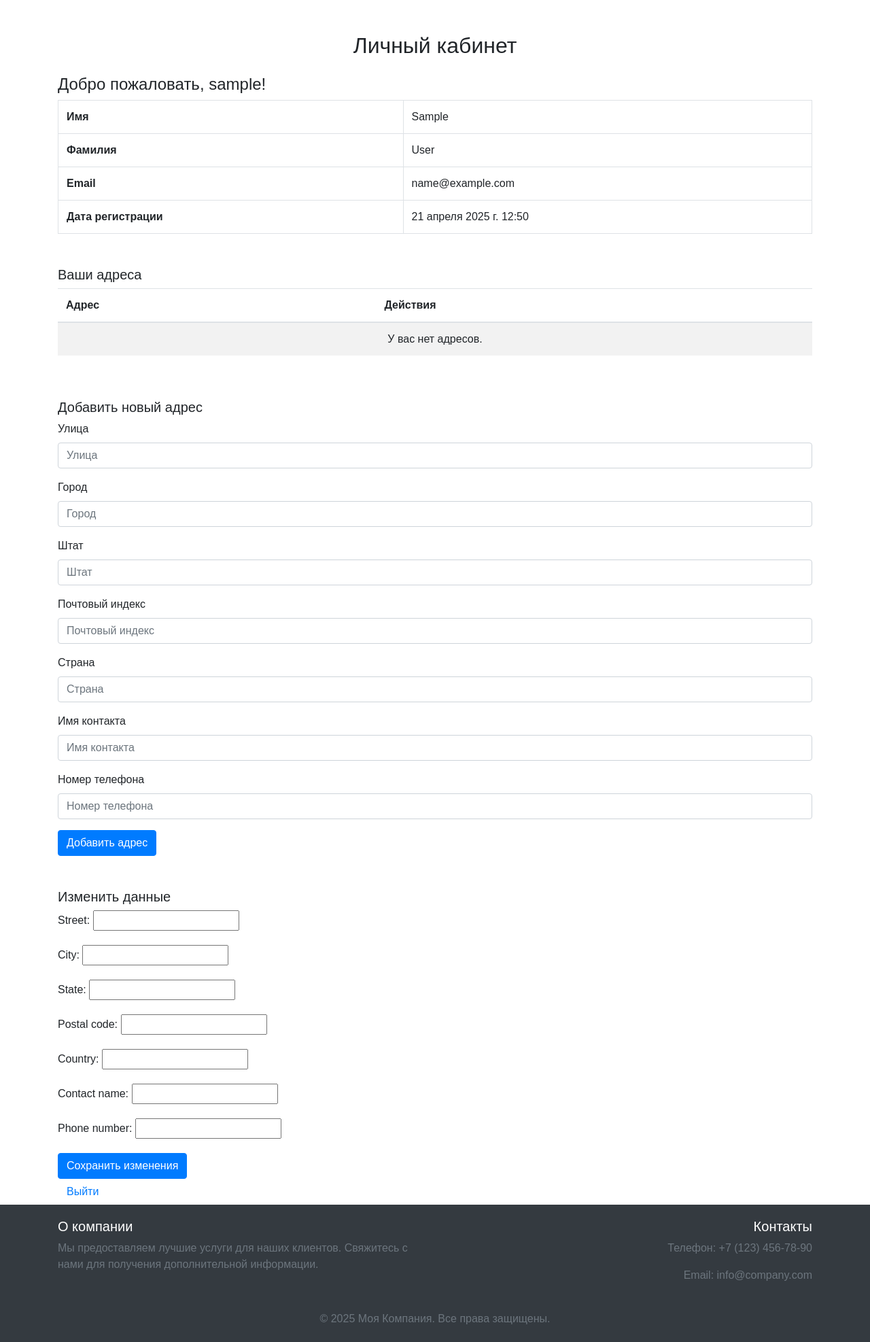
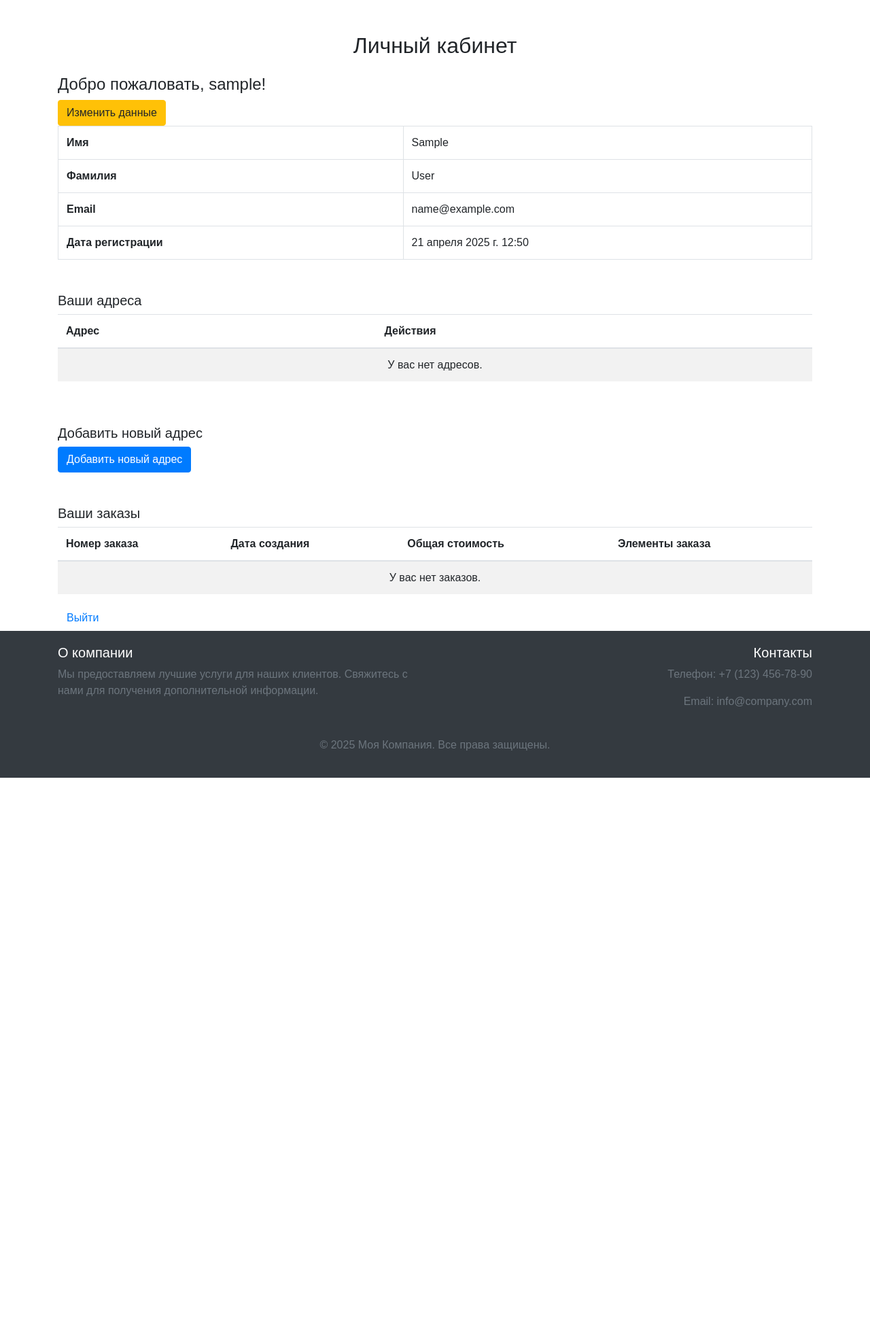
Before and after one commit to exeD1n/-----------, a Django app: page /add_address/ in a window 1280 px wide. Shown: the part 142-2116 px from the top of the page at 68% size. After the commit the page ends 1286 px from the top, so only its background shows below. Run offline with Django 5.2, Linux system fonts and the light colour scheme; the visitor is signed in with stand-in values (Sample User, id 1); some libraries are stand-ins or nearby versions.

Commit message:
Все сделал

```diff
--- a/mysite/main/models.py
+++ b/mysite/main/models.py
@@ -221,3 +221,30 @@
 
     class Meta:
         unique_together = ('user', 'product')  # Чтобы один и тот же товар не добавлялся несколько раз
+
+class Order(models.Model):
+    user = models.ForeignKey(User, on_delete=models.CASCADE, related_name='orders')
+    address = models.ForeignKey(UserAddress, on_delete=models.CASCADE, related_name='orders')
+    created_at = models.DateTimeField(auto_now_add=True, verbose_name='Дата создания')
+    updated_at = models.DateTimeField(auto_now=True, verbose_name='Дата обновления')
+    total_price = models.DecimalField(max_digits=10, decimal_places=2, verbose_name='Общая стоимость')
+
+    def __str__(self):
+        return f"Заказ #{self.id} от {self.user.username} на сумму {self.total_price}"
+
+    class Meta:
+        verbose_name = 'Заказ'
+        verbose_name_plural = 'Заказы'
+        ordering = ['-created_at']
+
+class OrderItem(models.Model):
+    order = models.ForeignKey(Order, related_name='items', on_delete=models.CASCADE)
+    product = models.ForeignKey(Products, on_delete=models.CASCADE)
+    quantity = models.PositiveIntegerField(default=1)
+
+    def get_total_price(self):
+        return self.product.price * self.quantity
+
+    class Meta:
+        verbose_name = 'Элемент заказа'
+        verbose_name_plural = 'Элементы заказа'
--- a/mysite/main/templates/main/cart.html
+++ b/mysite/main/templates/main/cart.html
@@ -56,7 +56,7 @@
     <h3 class="text-right">Общая стоимость: {{ total_price }}₽</h3>
     <div class="text-right">
         <a href="{% url 'category_list' %}" class="btn btn-primary">Продолжить покупки</a>
-        <a href="#" class="btn btn-success">Оформить заказ</a>
+        <a href="{% url 'create_order' %}" class="btn btn-success">Оформить заказ</a>
     </div>
 </div>
 {% endblock content %}
--- a/mysite/main/templates/main/user_profile.html
+++ b/mysite/main/templates/main/user_profile.html
@@ -8,6 +8,7 @@
         <h2 class="text-center">Личный кабинет</h2>
         <div class="mt-4">
             <h4>Добро пожаловать, {{ user.username }}!</h4>
+<button class="btn btn-warning" data-toggle="modal" data-target="#editProfileModal">Изменить данные</button>
 <table class="table table-bordered">
     <tbody>
         <tr>
@@ -28,6 +29,41 @@
         </tr>
     </tbody>
 </table>
+
+<!-- Модальное окно для изменения данных пользователя -->
+<div class="modal fade" id="editProfileModal" tabindex="-1" role="dialog" aria-labelledby="editProfileModalLabel" aria-hidden="true">
+    <div class="modal-dialog" role="document">
+        <div class="modal-content">
+            <div class="modal-header">
+                <h5 class="modal-title" id="editProfileModalLabel">Изменить данные</h5>
+                <button type="button" class="close" data-dismiss="modal" aria-label="Close">
+                    <span aria-hidden="true">&times;</span>
+                </button>
+            </div>
+            <form method="post">
+                {% csrf_token %}
+                <div class="modal-body">
+                    <div class="form-group">
+                        <label for="first_name">Имя</label>
+                        <input type="text" class="form-control" name="first_name" value="{{ user.first_name }}" required>
+                    </div>
+                    <div class="form-group">
+                        <label for="last_name">Фамилия</label>
+                        <input type="text" class="form-control" name="last_name" value="{{ user.last_name }}" required>
+                    </div>
+                    <div class="form-group">
+                        <label for="email">Email</label>
+                        <input type="email" class="form-control" name="email" value="{{ user.email }}" required>
+                    </div>
+                </div>
+                <div class="modal-footer">
+                    <button type="button" class="btn btn-secondary" data-dismiss="modal">Закрыть</button>
+                    <button type="submit" class="btn btn-primary">Сохранить изменения</button>
+                </div>
+            </form>
+        </div>
+    </div>
+</div>
 
             <h5 class="mt-5">Ваши адреса</h5>
             <div class="table-responsive">
@@ -50,7 +86,6 @@
                                     <button class="btn btn-warning btn-sm" data-toggle="modal" data-target="#editAddressModal{{ address.id }}">Редактировать</button>
                                 </td>
                             </tr>
-
                             <!-- Модальное окно для редактирования адреса -->
                             <div class="modal fade" id="editAddressModal{{ address.id }}" tabindex="-1" role="dialog" aria-labelledby="editAddressModalLabel{{ address.id }}" aria-hidden="true">
                                 <div class="modal-dialog" role="document">
@@ -73,7 +108,7 @@
                                                     <input type="text" class="form-control" name="city" value="{{ address.city }}" required>
                                                 </div>
                                                 <div class="form-group">
-                                                    <label for="state">Штат</label>
+                                                    < label for="state">Штат</label>
                                                     <input type="text" class="form-control" name="state" value="{{ address.state }}" required>
                                                 </div>
                                                 <div class="form-group">
@@ -111,8 +146,21 @@
             </div>
 
             <h5 class="mt-5">Добавить новый адрес</h5>
+<button class="btn btn-primary" data-toggle="modal" data-target="#addAddressModal">Добавить новый адрес</button>
+
+<!-- Модальное окно для добавления нового адреса -->
+<div class="modal fade" id="addAddressModal" tabindex="-1" role="dialog" aria-labelledby="addAddressModalLabel" aria-hidden="true">
+    <div class="modal-dialog" role="document">
+        <div class="modal-content">
+            <div class="modal-header">
+                <h5 class="modal-title" id="addAddressModalLabel">Добавить новый адрес</h5>
+                <button type="button" class="close" data-dismiss="modal" aria-label="Close">
+                    <span aria-hidden="true">&times;</span>
+                </button>
+ </div>
             <form method="post" action="{% url 'add_address' %}">
                 {% csrf_token %}
+                <div class="modal-body">
                     <div class="form-group">
                         <label for="street">Улица</label>
                         <input type="text" class="form-control" name="street" placeholder="Улица" required>
@@ -141,19 +189,51 @@
                         <label for="phone_number">Номер телефона</label>
                         <input type="text" class="form-control" name="phone_number" placeholder="Номер телефона">
                     </div>
+                </div>
+                <div class="modal-footer">
+                    <button type="button" class="btn btn-secondary" data-dismiss="modal">Закрыть</button>
                     <button type="submit" class="btn btn-primary">Добавить адрес</button>
+                </div>
             </form>
+        </div>
+    </div>
+</div>
 
-            <h5 class="mt-5">Изменить данные</h5>
-            <form method="post">
-                {% csrf_token %}
-                <div class="form-group">
-                    {{ form.as_p }}  <!-- Отображение формы -->
+            <h5 class="mt-5">Ваши заказы</h5>
+            <div class="table-responsive">
+                <table class="table table-striped">
+                    <thead>
+                        <tr>
+                            <th>Номер заказа</th>
+                            <th>Дата создания</th>
+                            <th>Общая стоимость</th>
+                            <th>Элементы заказа</th>
+                        </tr>
+                    </thead>
+                    <tbody>
+                        {% for order in orders %}
+                            <tr>
+                                <td>{{ order.id }}</td>
+                                <td>{{ order.created_at }}</td>
+                                <td>{{ order.total_price }}</td>
+                                <td>
+                                    <ul>
+                                        {% for item in order.items.all %}
+                                            <li>{{ item.product.name }} ({{ item.quantity }}) - {{ item.get_total_price }}</li>
+                                        {% endfor %}
+                                    </ul>
+                                </td>
+                            </tr>
+                        {% empty %}
+                            <tr>
+                                <td colspan="4" class="text-center">У вас нет заказов.</td>
+                            </tr>
+                        {% endfor %}
+                    </tbody>
+                </table>
             </div>
-                <button type="submit" class="btn btn-primary">Сохранить изменения</button>
-            </form>
 
-            <form action ="{% url 'logout' %}" method="post" style="display:inline;">
+            <form action="{% url 'logout' %}" method="post" style="display:inline;">
                 {% csrf_token %}
                 <button type="submit" class="btn btn-link">Выйти</button>
             </form>
--- a/mysite/main/urls.py
+++ b/mysite/main/urls.py
@@ -27,4 +27,6 @@
     path('cart/', views.cart_view, name='cart'),
     path('update_cart_item/<int:item_id>/', views.update_cart_item, name='update_cart_item'),
     path('remove_cart_item/<int:item_id>/', views.remove_cart_item, name='remove_cart_item'),
+
+    path('create_order/', views.create_order, name='create_order'),
 ]
--- a/mysite/main/views.py
+++ b/mysite/main/views.py
@@ -1,6 +1,6 @@
 from django.shortcuts import get_object_or_404, render, redirect
 from django.contrib import messages
-from .models import Categories, Subcategories, Employee, UserAddress, Products, CartItem
+from .models import Categories, Subcategories, Employee, UserAddress, Products, CartItem, Order, OrderItem
 from django.contrib.auth import login
 from django.contrib.auth.forms import UserCreationForm
 from django.contrib.auth.decorators import login_required
@@ -93,9 +93,13 @@
     else:
         form = UserUpdateForm(instance=request.user)
 
+    # Получение всех заказов пользователя
+    orders = Order.objects.filter(user=request.user)
+
     return render(request, 'main/user_profile.html', {
         'user': request.user,
-        'form': form
+        'form': form,
+        'orders': orders  # Передаем заказы в контекст
     })
 
 @login_required
@@ -159,3 +163,26 @@
     cart_item = get_object_or_404(CartItem, id=item_id, user=request.user)
     cart_item.delete()
     return redirect('cart')
+
+def create_order(request):
+    if request.method == 'POST':
+        address_id = request.POST.get('address_id')
+        address = UserAddress.objects.get(id=address_id)
+        cart_items = CartItem.objects.filter(user=request.user)
+
+        total_price = sum(item.get_total_price() for item in cart_items)
+
+        # Создание заказа
+        order = Order.objects.create(user=request.user, address=address, total_price=total_price)
+
+        # Создание элементов заказа
+        for item in cart_items:
+            OrderItem.objects.create(order=order, product=item.product, quantity=item.quantity)
+
+        # Очистка корзины после оформления заказа
+        cart_items.delete()
+
+        return redirect('main')  # Перенаправление на страницу успешного оформления заказа
+
+    addresses = UserAddress.objects.filter(user=request.user)
+    return render(request, 'main/create_order.html', {'addresses': addresses})
```
Also changed, not shown: mysite/main/admin.py (+30 -1 lines), mysite/main/templates/main/create_order.html (added, +19 -0 lines), mysite/main/migrations/0008_order_orderitem.py (added). Lines whose indentation alone changed are shown as unchanged.
